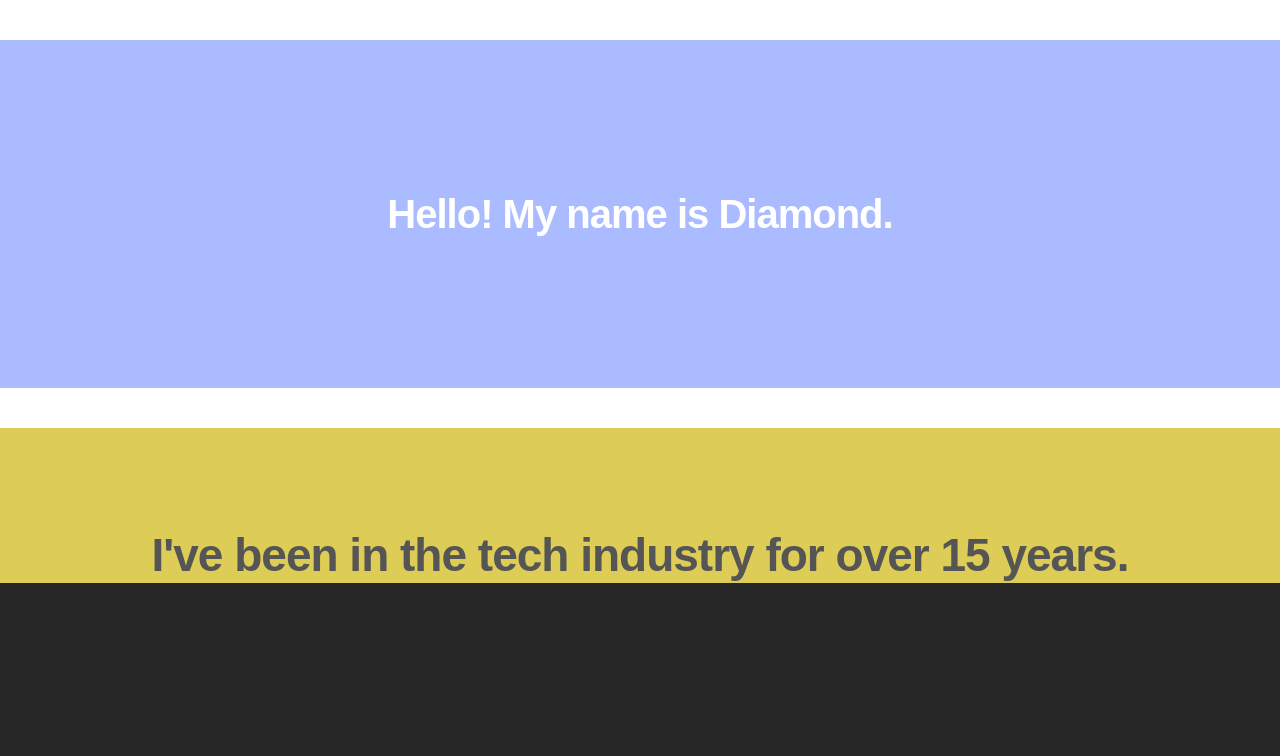
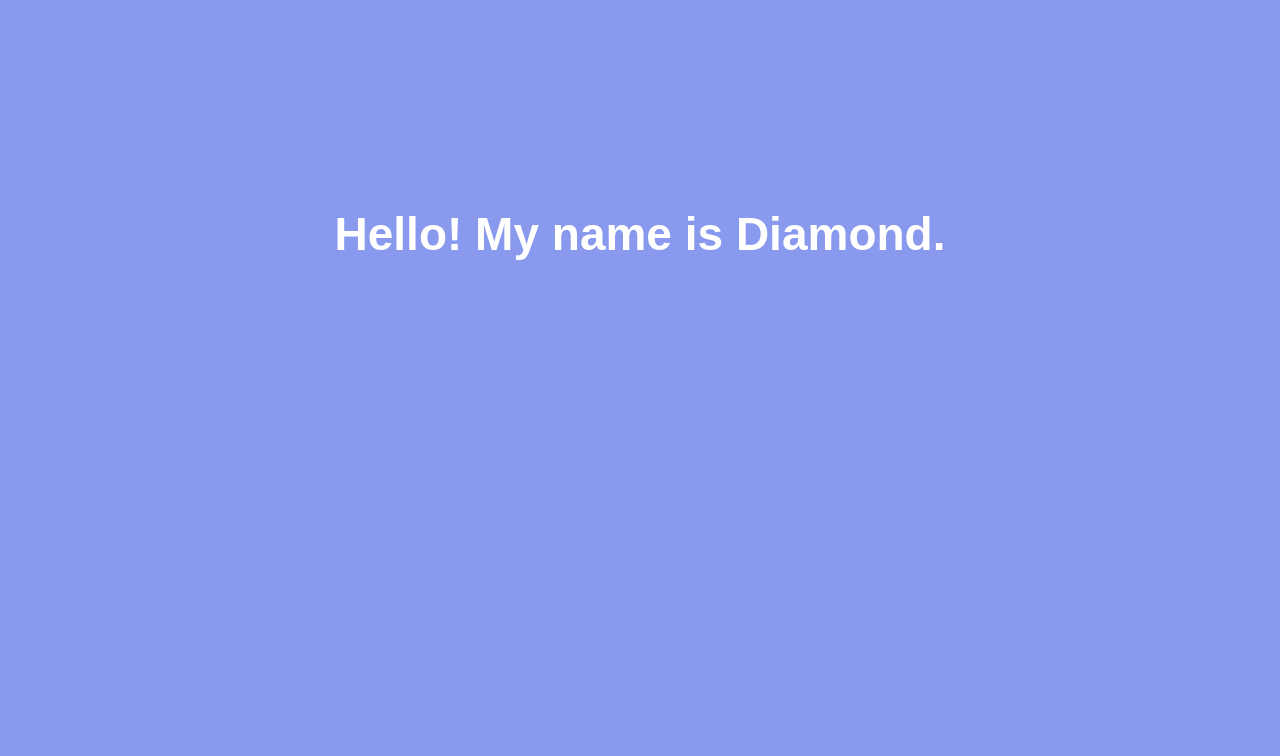
Before and after one commit to diamondcodebase/ox-app, a Next.js app: page /aboutMe in a window 1280 px wide. Shown: the top 756 px of the page. Built offline with nearby package versions, Linux system fonts and the light colour scheme; grey boxes are pictures that could not be loaded.

Commit message:
change style of TextTyping component

```diff
--- a/src/components/TextTyping.css
+++ b/src/components/TextTyping.css
@@ -1,13 +1,11 @@
 #texttyping {
-  background: #aabbff;
+  background: #8899ee;
+  height: 100vh;
   font-family: sans-serif;
+  font-size: 46px;
+  font-weight: 700;
   text-align: center;
-  font-size: 40px;
-  font-weight: 700;
-  letter-spacing: -1px;
-  line-height: 1.2;
-  text-align: center;
-  margin: 40px 0 40px;
-  padding: 150px 0 150px;
+  margin: 0;
+  padding: 200px 0 200px;
   color: #fff;
 }
```
